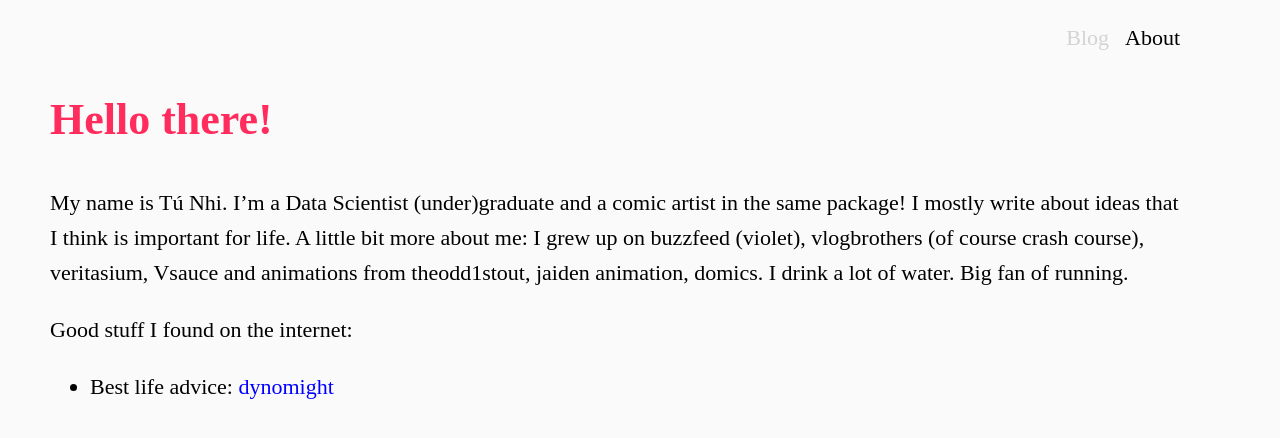
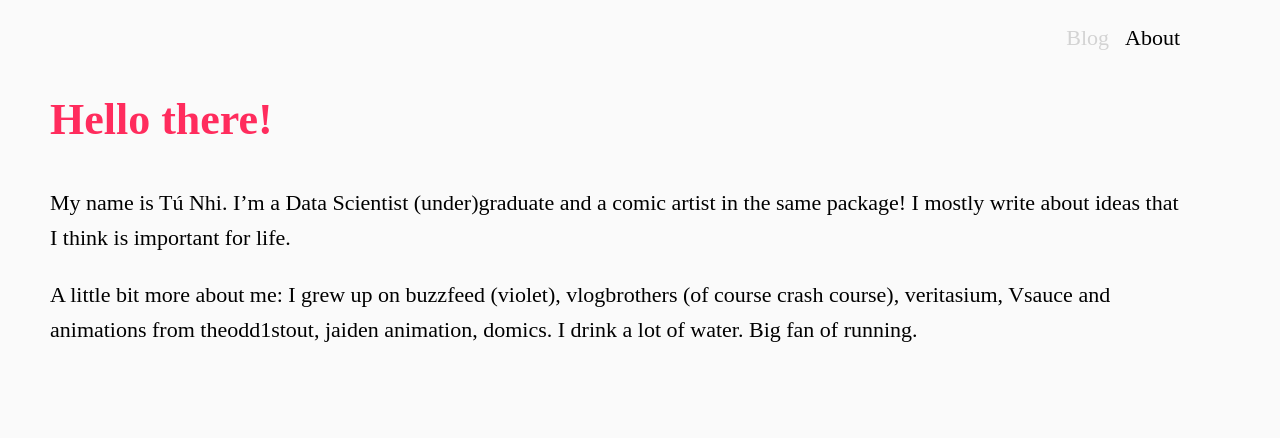
Before and after one commit to amezaikupan/blog, a Jekyll site: the page built from about.md, in a window 1280 px wide. Shown: the top 438 px of the page. Built offline with Jekyll 4.4.1, drawn with Linux system fonts in a browser that asks for light colours.

Commit message:
Update about

```diff
--- a/about.md
+++ b/about.md
@@ -5,7 +5,9 @@ hero_image: "/assets/images/another.jpg"
 ---
 
 # <span style="color:rgb(255, 44, 93)"> Hello there!</span>
-My name is Tú Nhi. I'm a Data Scientist (under)graduate and a comic artist in the same package! I mostly write about ideas that I think is important for life. A little bit more about me: I grew up on buzzfeed (violet), vlogbrothers (of course crash course), veritasium, Vsauce and animations from theodd1stout, jaiden animation, domics. I drink a lot of water. Big fan of running.
+My name is Tú Nhi. I'm a Data Scientist (under)graduate and a comic artist in the same package! I mostly write about ideas that I think is important for life.
 
-Good stuff I found on the internet:
-- Best life advice: [dynomight](https://dynomight.net/about/)
+A little bit more about me: I grew up on buzzfeed (violet), vlogbrothers (of course crash course), veritasium, Vsauce and animations from theodd1stout, jaiden animation, domics. I drink a lot of water. Big fan of running.
+
+<!-- Good stuff I found on the internet:
+- Best life advice: [dynomight](https://dynomight.net/about/) -->
```
Also changed, not shown: _drafts/Where_did_I_go_this_week_on_the_internet.md (line endings or trailing spaces).
